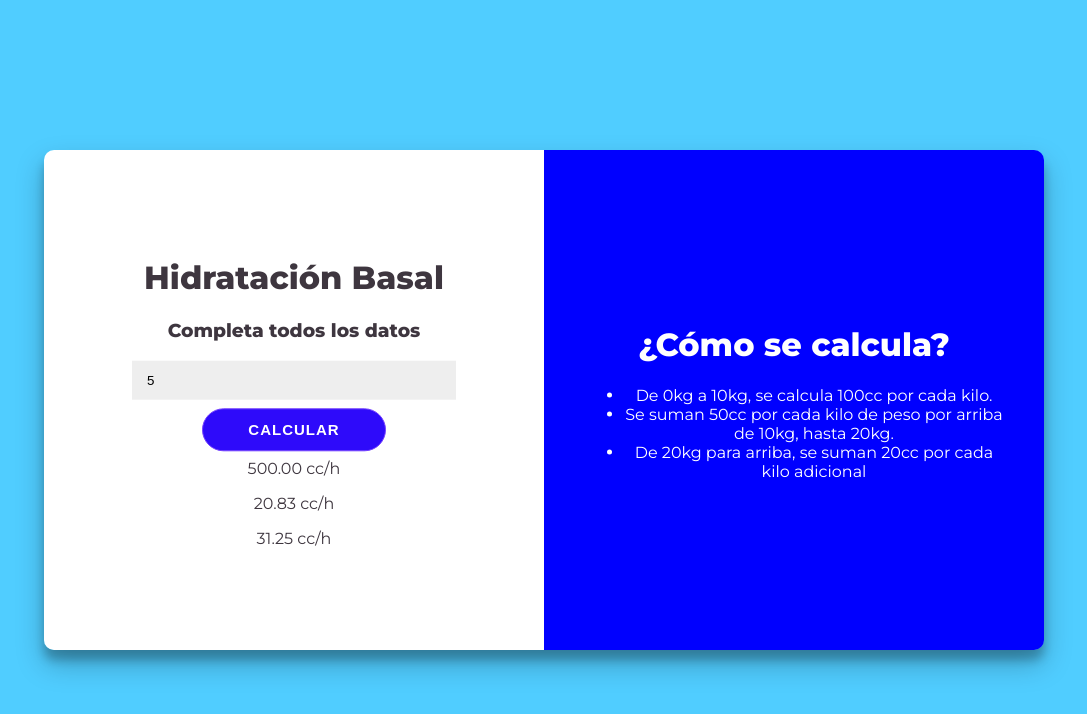
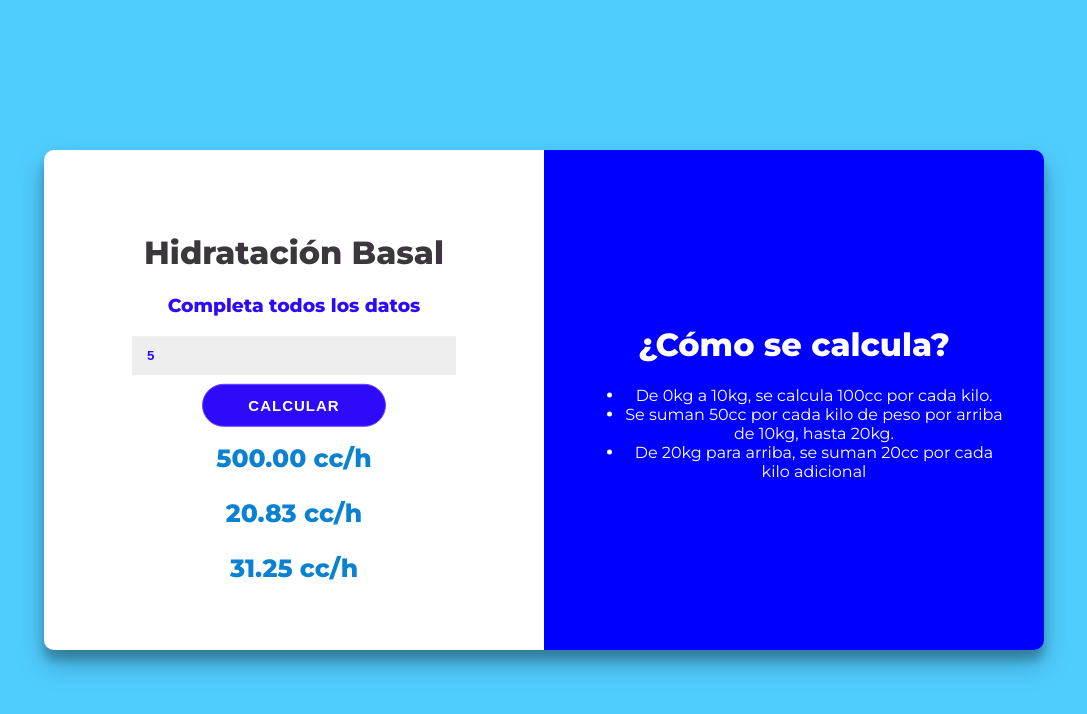
Before and after one commit to jhonjoel/calculadoraBasal, a plain HTML site: page index.html in a window 1280 px wide. Both pictures are taken after typing "5" into the empty fields and a click on the button "CALCULAR". Shown: the whole page, without its empty margins (96-1183 px from the left). Drawn offline with Linux system fonts and the light colour scheme.

Commit message:
Update style.css

```diff
--- a/style.css
+++ b/style.css
@@ -1,23 +1,22 @@
 @import url('https://fonts.googleapis.com/css?family=Montserrat:400,800');
 
-body{
+body {
     background: rgb(80, 205, 255);
     font-family: 'Montserrat', sans-serif;
     color: #3E363F;
 }
 
-
 #contenedor {
     width: 1000px;
     height: 500px;
-    text-align:center;
-    /* Estas 3 lineas se encargan de centrar el div vertical y horizontalmente */
+    text-align: center;
+    /* Estas 3 líneas se encargan de centrar el div vertical y horizontalmente */
     position: absolute;
     inset: 0;
     margin: auto;
     border-radius: 10px;
     overflow: hidden;
-    box-shadow: 0 14px 28px rgba(0,0,0,0.25),0 10px 10px rgba(0,0,0,0.22);
+    box-shadow: 0 14px 28px rgba(0, 0, 0, 0.25), 0 10px 10px rgba(0, 0, 0, 0.22);
 }
 
 #calculadora {
@@ -36,7 +35,7 @@ body{
 }
 
 .contenido {
-    /* Estas tres lineas van a centrar el contenido verticalmente dentro de cada div */
+    /* Estas tres líneas van a centrar el contenido verticalmente dentro de cada div */
     position: relative;
     top: 50%;
     transform: translateY(-50%);
@@ -69,7 +68,21 @@ button:active {
     transform: scale(0.95);
 }
 
-.formula {
-    color:#2e0afa;
+.item {
+    color: #2e0afa;
     font-weight: bold;
 }
+
+.resultado {
+    color: #0A81D1;
+    font-weight: bold;
+    font-size: 25px;
+    margin-bottom: 5px;
+    display: none;
+}
+
+#error {
+    color: red;
+    font-weight: bold;
+    display: none;
+}
```
Lines whose indentation alone changed are shown as unchanged.
